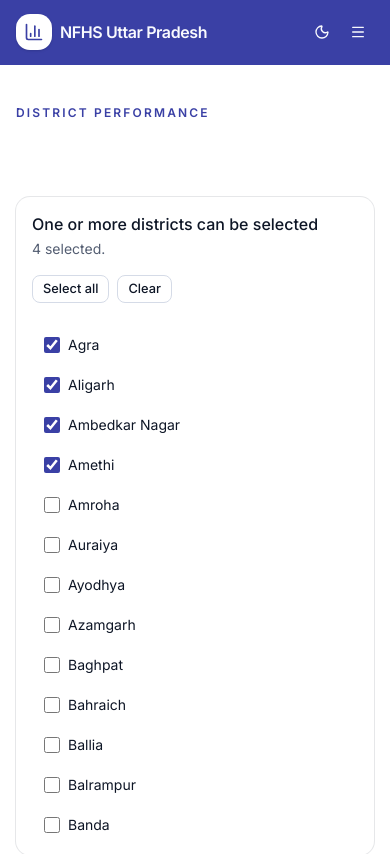
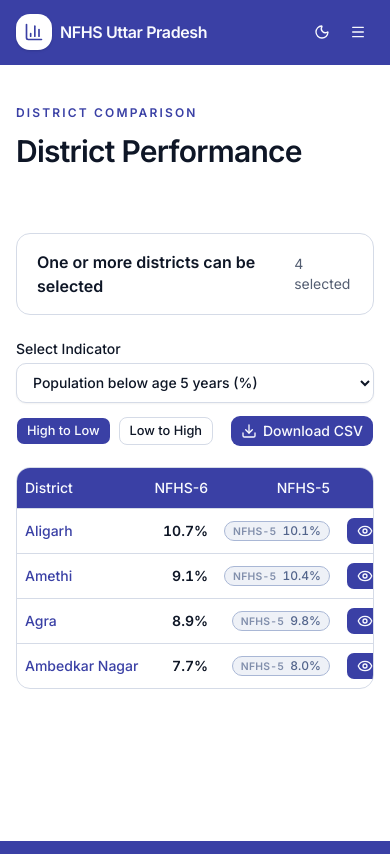
Before and after one commit to Harshmalik017/NFHS, a Next.js app: page /compare in a window 390 px wide. Shown: the top 854 px of the page. Built offline with nearby package versions, Linux system fonts and the light colour scheme.

Commit message:
fix: improve district comparison heading and selector layout
Promote District Performance to the page heading and move district selection into a compact dropdown on mobile and tablet while preserving desktop behavior.

Co-authored-by: Copilot <223556219+Copilot@users.noreply.github.com>

```diff
--- a/src/app/compare/page.tsx
+++ b/src/app/compare/page.tsx
@@ -42,7 +42,8 @@ const comparisonValues = districts.flatMap((district) =>
 export default function ComparePage() {
   return (
     <PageShell
-      eyebrow="District Performance"
+      eyebrow="District comparison"
+      title="District Performance"
     >
       <ComparisonView
         districts={comparisonDistricts}
--- a/src/components/comparison-view.tsx
+++ b/src/components/comparison-view.tsx
@@ -143,9 +143,49 @@ export function ComparisonView({
     return <p>No comparison indicators are available.</p>;
   }
 
+  const districtOptions = districts.map((district) => {
+    const active = selected.includes(district.id);
+    return (
+      <label
+        key={district.id}
+        className="flex w-full items-center justify-between gap-3 rounded-lg px-3 py-2 text-left text-sm hover:bg-muted"
+      >
+        <span className="inline-flex items-center gap-2">
+          <input
+            type="checkbox"
+            checked={active}
+            onChange={() => toggleDistrict(district.id)}
+            className="size-4 rounded border-border accent-primary"
+          />
+          <span>{district.name}</span>
+        </span>
+      </label>
+    );
+  });
+
   return (
     <div className="grid gap-6 xl:grid-cols-[320px_1fr]">
-      <Card className="self-start xl:sticky xl:top-24">
+      <details className="rounded-xl border bg-card xl:hidden">
+        <summary className="flex cursor-pointer list-none items-center justify-between gap-3 px-5 py-4">
+          <span className="font-semibold">One or more districts can be selected</span>
+          <span className="text-sm text-muted-foreground">{selected.length} selected</span>
+        </summary>
+        <div className="border-t">
+          <div className="flex gap-2 p-4 pb-2">
+            <Button type="button" size="sm" variant="outline" onClick={selectAll}>
+              Select all
+            </Button>
+            <Button type="button" size="sm" variant="outline" onClick={clearAll}>
+              Clear
+            </Button>
+          </div>
+          <div className="max-h-80 space-y-1 overflow-y-auto p-4 pt-2">
+            {districtOptions}
+          </div>
+        </div>
+      </details>
+
+      <Card className="hidden self-start xl:sticky xl:top-24 xl:block">
         <CardHeader>
           <CardTitle>One or more districts can be selected</CardTitle>
           <p className="text-sm text-muted-foreground">
@@ -161,25 +201,7 @@ export function ComparisonView({
           </Button>
         </CardContent>
         <CardContent className="max-h-[32rem] space-y-1 overflow-y-auto">
-          {districts.map((district) => {
-            const active = selected.includes(district.id);
-            return (
-              <label
-                key={district.id}
-                className="flex w-full items-center justify-between gap-3 rounded-lg px-3 py-2 text-left text-sm hover:bg-muted"
-              >
-                <span className="inline-flex items-center gap-2">
-                  <input
-                    type="checkbox"
-                    checked={active}
-                    onChange={() => toggleDistrict(district.id)}
-                    className="size-4 rounded border-border accent-primary"
-                  />
-                  <span>{district.name}</span>
-                </span>
-              </label>
-            );
-          })}
+          {districtOptions}
         </CardContent>
       </Card>
 
```
